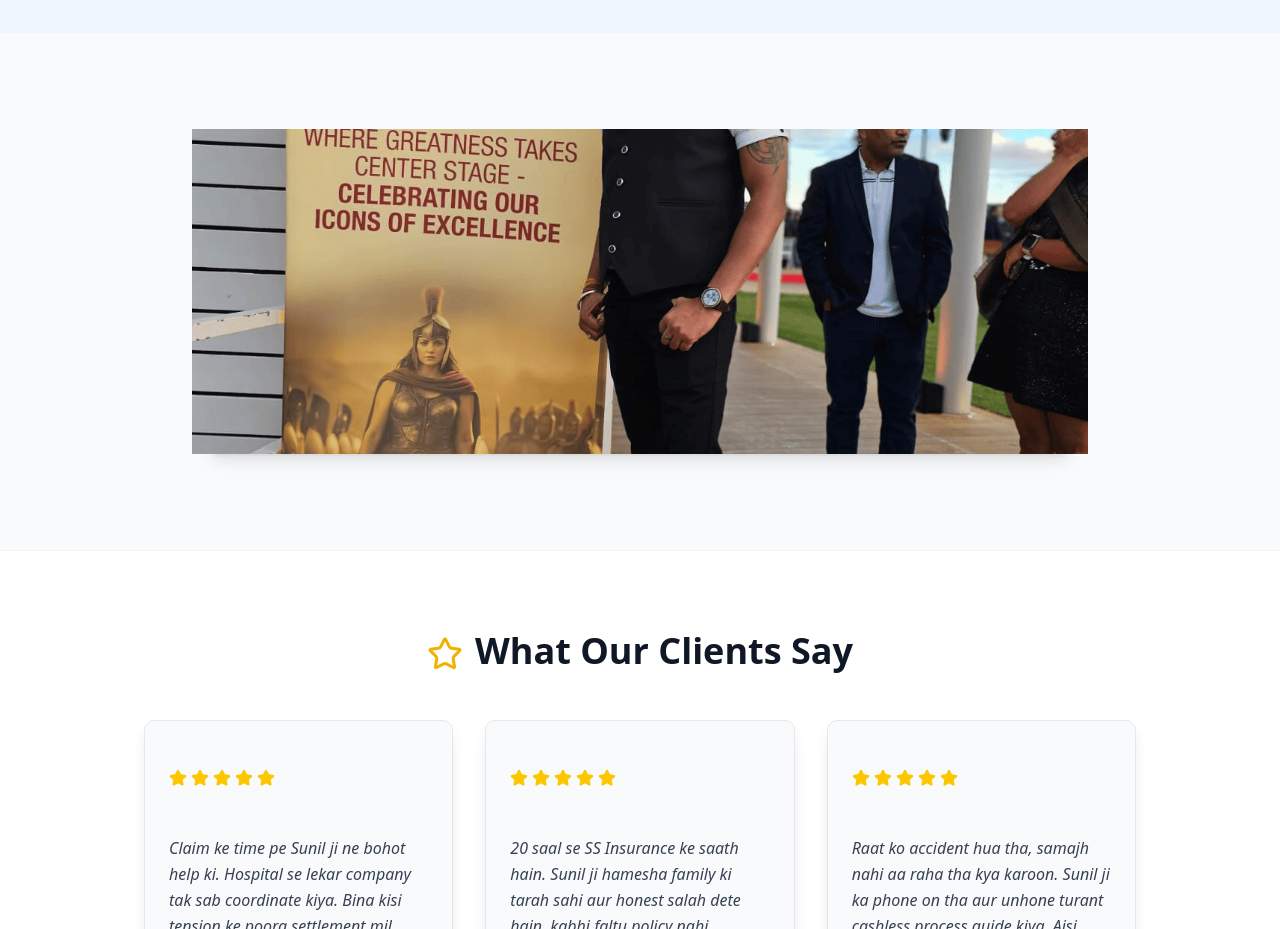
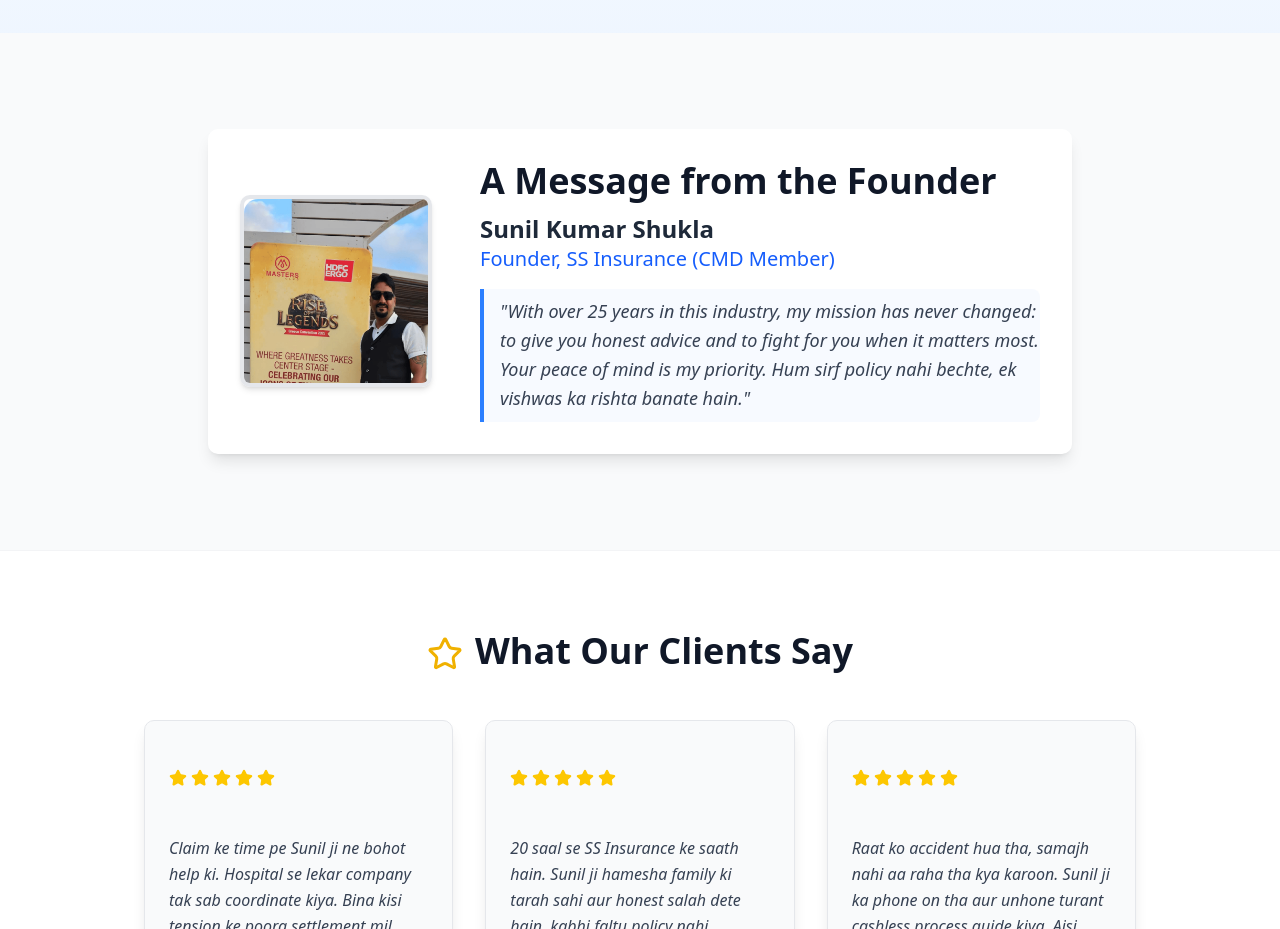
Before and after one commit to Aditya-Shukla4/ss-insurance-manager, a Next.js app: page / in a window 1280 px wide. Shown: the part 2240-3169 px from the top of the page. Built offline with nearby package versions, Linux system fonts and the light colour scheme.

Commit message:
Image fixed

```diff
--- a/src/app/page.tsx
+++ b/src/app/page.tsx
@@ -485,13 +485,14 @@ export default function LandingPage() {
               <div className="flex-shrink-0 w-40 h-40 sm:w-48 sm:h-48 rounded-lg border-4 border-gray-200 shadow-md overflow-hidden mx-auto md:mx-0">
                 {/* Conditionally render image or fallback */}
                 {!founderPhotoError ? (
-                  <Image
-                    src="/logos/Owner-photo.png"
-                    alt="Sunil Kumar Shukla - Founder, SS Insurance"
-                    layout="fill" // <-- YEH BEST HAI (poora div bhar dega)
-                    objectFit="cover" // <-- YEH "object-cover" ka kaam karega
-                    onError={handleFounderPhotoError}
-                  />
+                  <div className="relative w-[260px] h-[420px] overflow-hidden rounded-xl shadow-lg">
+                    <Image
+                      src="/logos/Owner-photo.png"
+                      alt="Founder Photo"
+                      fill
+                      className="object-cover object-top"
+                    />
+                  </div>
                 ) : (
                   // Fallback: Show Award icon if image fails
                   <div className="w-full h-full flex items-center justify-center bg-gray-100">
```
